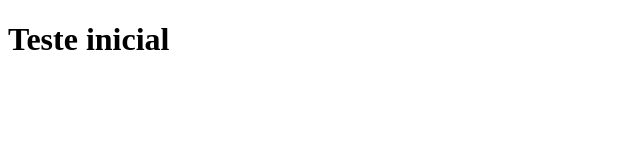
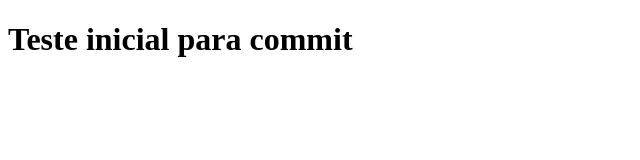
Before and after one commit to NickRedHat/aula-teste, a plain HTML site: page index.html in a window 1280 px wide. Shown: the whole page, without its empty margins (0-640 px from the left). Drawn offline with Linux system fonts and the light colour scheme.

Commit message:
Adicionamos mais uma parte no texto de código

```diff
--- a/index.html
+++ b/index.html
@@ -6,6 +6,6 @@
   <title>Aula 1</title>
 </head>
 <body>
-  <h1> Teste inicial</h1>
+  <h1> Teste inicial para commit</h1>
 </body>
 </html>
```
